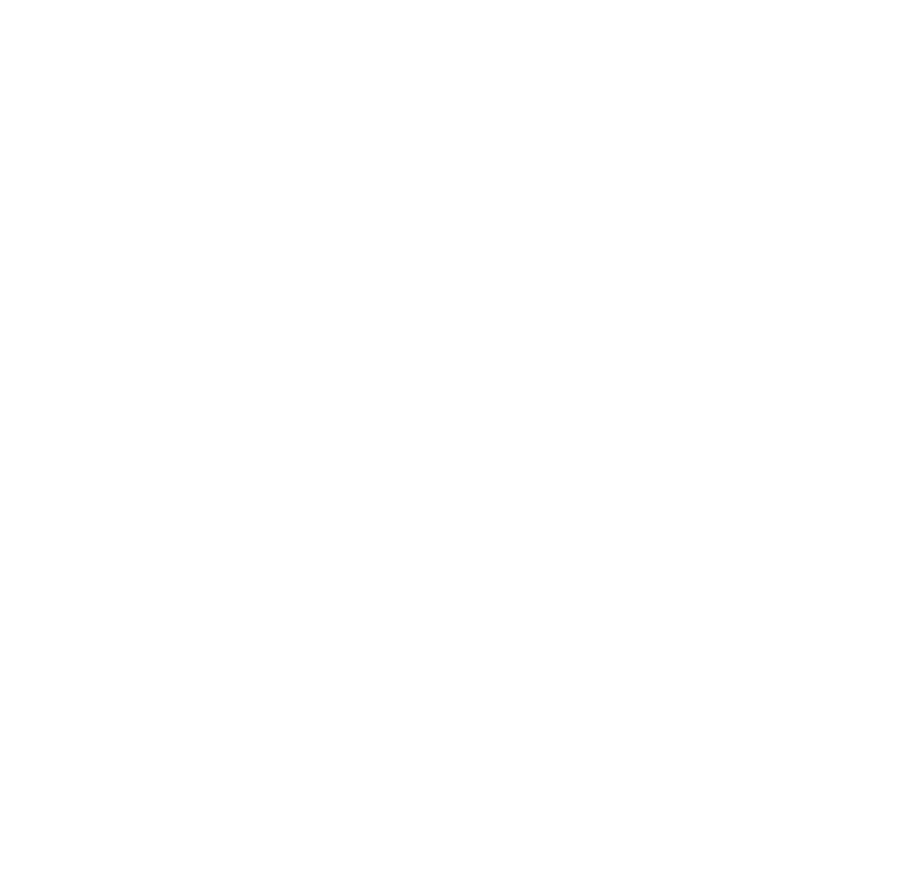
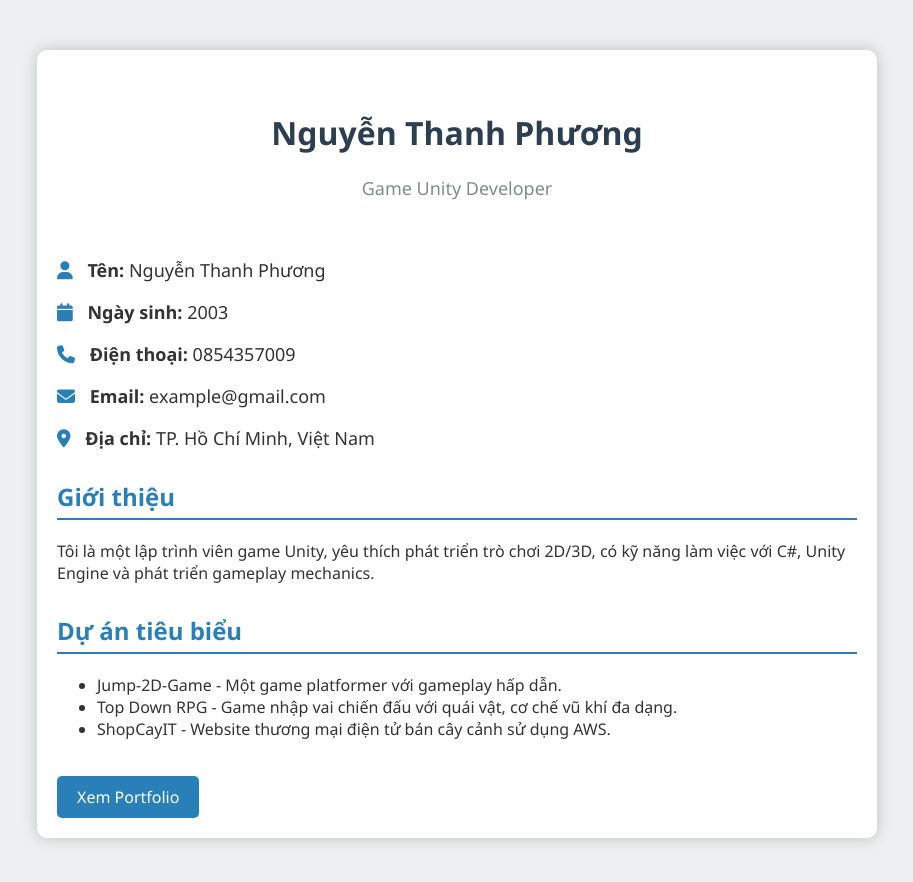
Before and after one commit to phuongit1306/Nhom21, a plain HTML site: page index.html in a window 1280 px wide. Shown: the whole page, without its empty margins (183-1096 px from the left). Before the commit the page ends 800 px from the top, so only its background shows below. Drawn offline with Linux system fonts and the light colour scheme.

Commit message:
Edit Info Web

```diff
--- a/index.html
+++ b/index.html
@@ -1,11 +1,97 @@
 <!DOCTYPE html>
-<html lang="en">
+<html lang="vi">
 <head>
     <meta charset="UTF-8">
     <meta name="viewport" content="width=device-width, initial-scale=1.0">
-    <title>Document</title>
+    <title>CV - Nguyễn Thanh Phương</title>
+    <link rel="stylesheet" href="https://cdnjs.cloudflare.com/ajax/libs/font-awesome/6.4.2/css/all.min.css">
+    <style>
+        body {
+            font-family: "Segoe UI", sans-serif;
+            margin: 0;
+            padding: 0;
+            background-color: #ecf0f1;
+            color: #333;
+        }
+        .container {
+            max-width: 800px;
+            margin: 50px auto;
+            background: white;
+            padding: 20px;
+            box-shadow: 0 0 15px rgba(0, 0, 0, 0.2);
+            border-radius: 10px;
+        }
+        .header {
+            text-align: center;
+            padding: 20px 0;
+        }
+        .header h1 {
+            color: #2c3e50;
+        }
+        .header p {
+            font-size: 18px;
+            color: #7f8c8d;
+        }
+        .info {
+            margin: 20px 0;
+            font-size: 18px;
+        }
+        .info i {
+            margin-right: 10px;
+            color: #2980b9;
+        }
+        .section {
+            margin-top: 30px;
+        }
+        .section h2 {
+            color: #2980b9;
+            border-bottom: 2px solid #2980b9;
+            padding-bottom: 5px;
+        }
+        .btn {
+            display: inline-block;
+            padding: 10px 20px;
+            margin-top: 20px;
+            background: #2980b9;
+            color: white;
+            text-decoration: none;
+            border-radius: 5px;
+        }
+        .btn:hover {
+            background: #1a5276;
+        }
+    </style>
 </head>
 <body>
+    <div class="container">
+        <div class="header">
+            <h1>Nguyễn Thanh Phương</h1>
+            <p>Game Unity Developer</p>
+        </div>
 
+        <div class="info">
+            <p><i class="fas fa-user"></i> <b>Tên:</b> Nguyễn Thanh Phương</p>
+            <p><i class="fas fa-calendar"></i> <b>Ngày sinh:</b> 2003</p>
+            <p><i class="fas fa-phone"></i> <b>Điện thoại:</b> 0854357009</p>
+            <p><i class="fas fa-envelope"></i> <b>Email:</b> example@gmail.com</p>
+            <p><i class="fas fa-map-marker-alt"></i> <b>Địa chỉ:</b> TP. Hồ Chí Minh, Việt Nam</p>
+        </div>
+
+        <div class="section">
+            <h2>Giới thiệu</h2>
+            <p>Tôi là một lập trình viên game Unity, yêu thích phát triển trò chơi 2D/3D, có kỹ năng làm việc với C#, Unity Engine và phát triển gameplay mechanics.</p>
+        </div>
+
+        <div class="section">
+            <h2>Dự án tiêu biểu</h2>
+            <ul>
+                <li>Jump-2D-Game - Một game platformer với gameplay hấp dẫn.</li>
+                <li>Top Down RPG - Game nhập vai chiến đấu với quái vật, cơ chế vũ khí đa dạng.</li>
+                <li>ShopCayIT - Website thương mại điện tử bán cây cảnh sử dụng AWS.</li>
+            </ul>
+        </div>
+
+        <a href="#" class="btn">Xem Portfolio</a>
+    </div>
 </body>
 </html>
```
